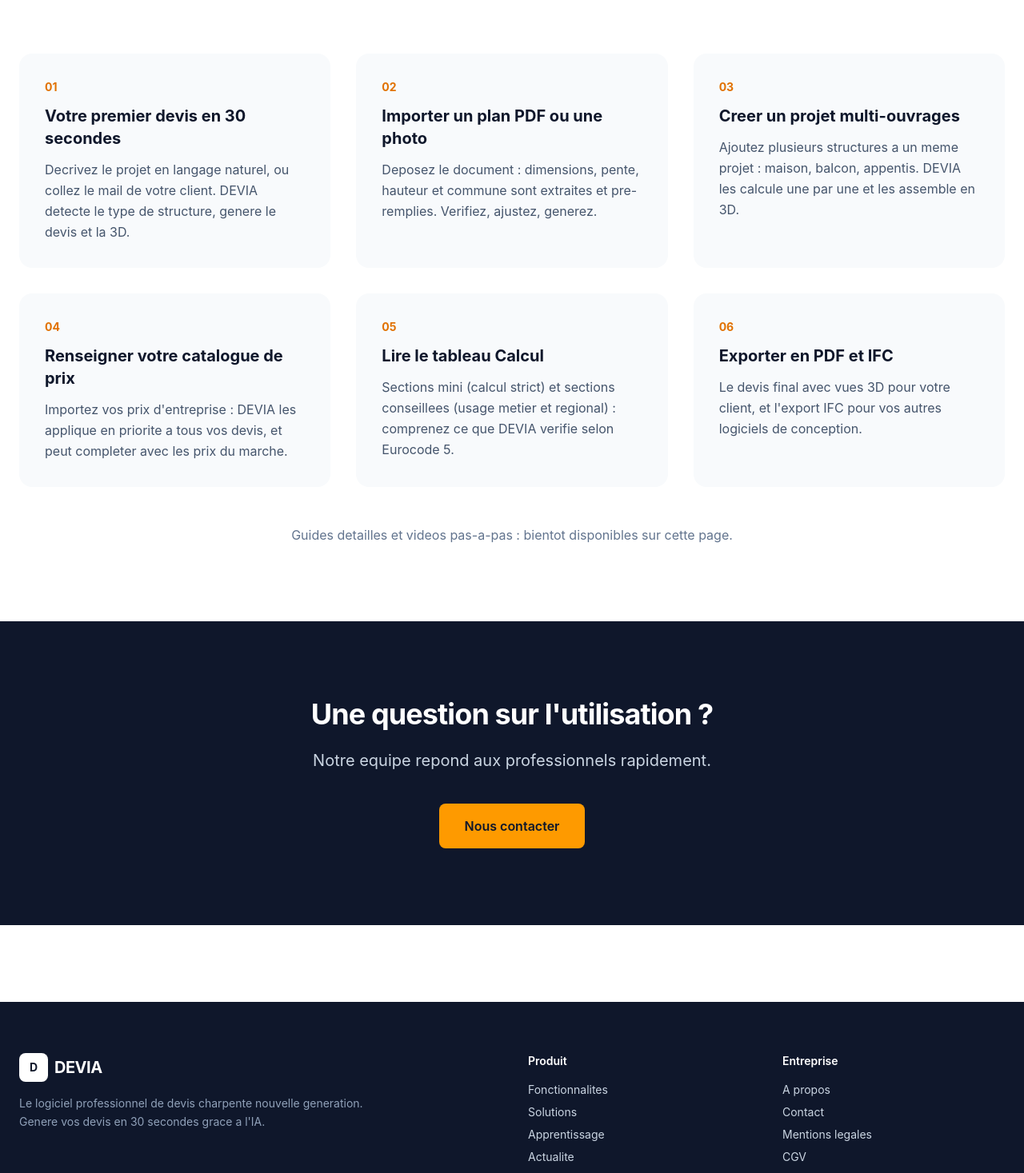
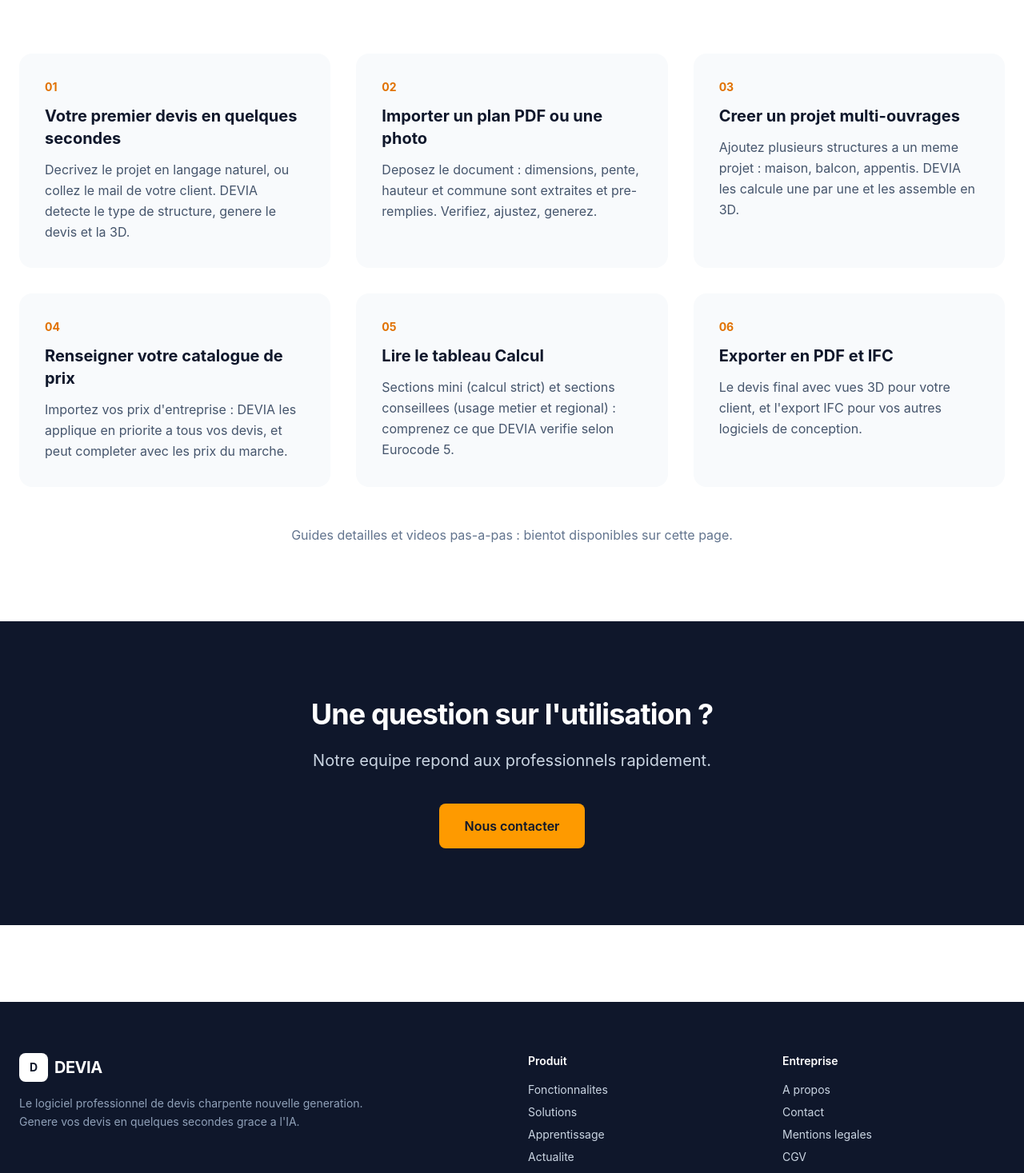
Before and after one commit to pdftw2htgt-glitch/devia-site, a Next.js app: page /apprentissage in a window 1280 px wide. Shown: the part 480-1947 px from the top of the page at 80% size. Built offline with nearby package versions, Linux system fonts and the light colour scheme.

Commit message:
Contenu : 30 secondes -> quelques secondes (footer, metadata, guide 01)

```diff
--- a/src/app/apprentissage/page.tsx
+++ b/src/app/apprentissage/page.tsx
@@ -8,7 +8,7 @@
 const guides = [
   {
     num: "01",
-    title: "Votre premier devis en 30 secondes",
+    title: "Votre premier devis en quelques secondes",
     description: "Decrivez le projet en langage naturel, ou collez le mail de votre client. DEVIA detecte le type de structure, genere le devis et la 3D.",
   },
   {
--- a/src/app/layout.tsx
+++ b/src/app/layout.tsx
@@ -5,7 +5,7 @@
 
 export const metadata: Metadata = {
   title: "DEVIA - Logiciel professionnel de devis charpente",
-  description: "Generez vos devis charpente en 30 secondes grace a l'IA. Visualisation 3D, calculs Eurocode, export PDF. L'alternative moderne aux logiciels traditionnels.",
+  description: "Generez vos devis charpente en quelques secondes grace a l'IA. Visualisation 3D, calculs Eurocode, export PDF. L'alternative moderne aux logiciels traditionnels.",
   keywords: ["devis charpente", "logiciel charpente", "charpente IA", "Cadwork alternative", "devis bois"],
 };
 
--- a/src/components/Footer.tsx
+++ b/src/components/Footer.tsx
@@ -14,7 +14,7 @@
           </div>
           <p className="text-sm text-slate-400 max-w-md leading-relaxed">
             Le logiciel professionnel de devis charpente nouvelle generation.
-            Genere vos devis en 30 secondes grace a l&apos;IA.
+            Genere vos devis en quelques secondes grace a l&apos;IA.
           </p>
         </div>
 
```
